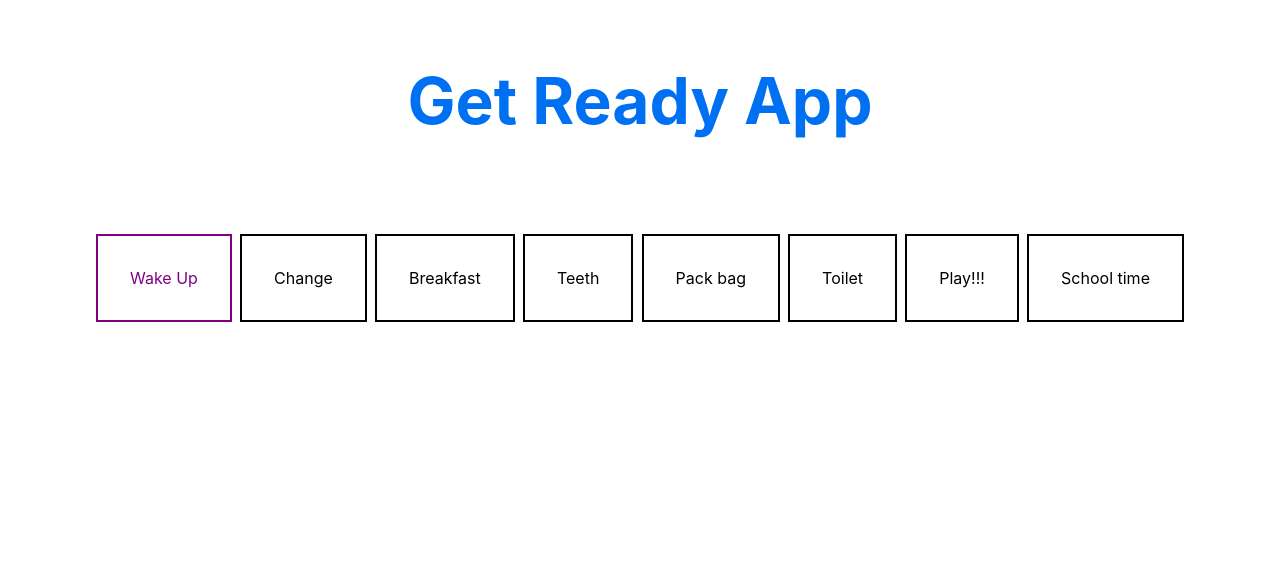
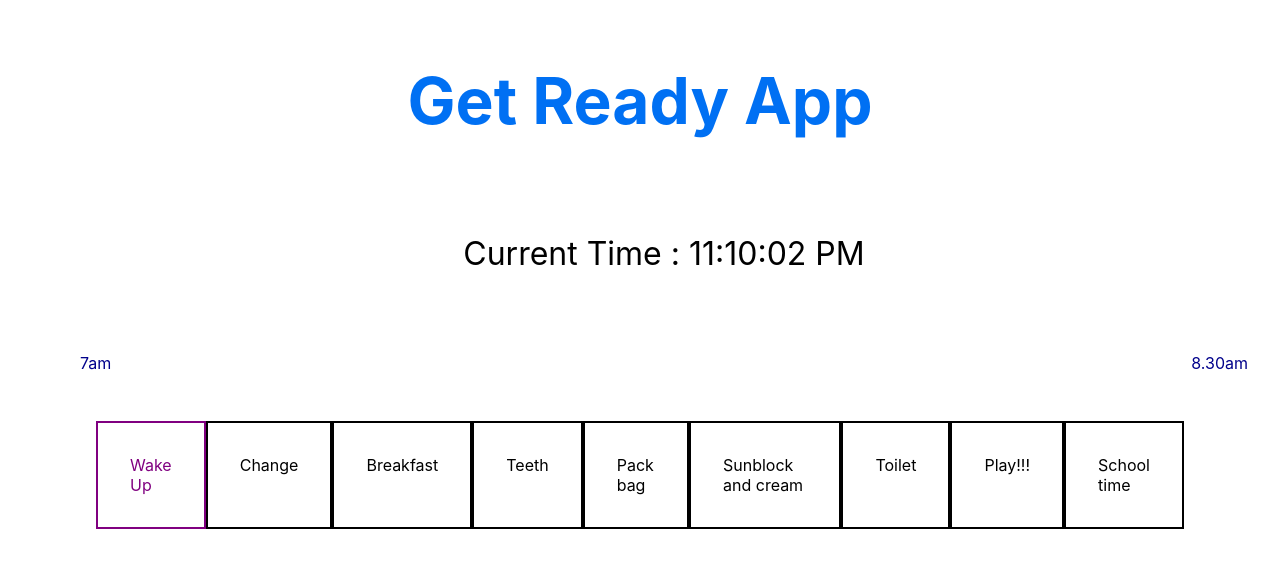
Before and after one commit to aliceals/ready-app, a Next.js app: page / in a window 1280 px wide. Shown: the top 568 px of the page. Built offline with nearby package versions, Linux system fonts and the light colour scheme.

Commit message:
date setup

```diff
--- a/pages/index.tsx
+++ b/pages/index.tsx
@@ -1,6 +1,8 @@
 import Head from "next/head";
 import styles from "../styles/Home.module.css";
 import Tasks from "./tasks";
+import Times from "./times";
+import Tracker from "./tracker";
 
 export default function Home() {
   return (
@@ -16,6 +18,8 @@ export default function Home() {
           <a> Get Ready App</a>
         </h1>
       </main>
+      <Times />
+      <Tracker/>
       <Tasks />
     </div>
   );
--- /dev/null
+++ b/pages/times.tsx
@@ -0,0 +1,26 @@
+import styles from "../styles/Times.module.css";
+import { useState, useEffect } from "react";
+
+export default function Times() {
+  const [date, setDate] = useState(new Date());
+  const [time, setTime] = useState("");
+
+  useEffect(() => {
+    var timer = setInterval(() => setDate(new Date()), 1000);
+    setTime(date.toLocaleTimeString());
+    return function cleanup() {
+      clearInterval(timer);
+    };
+  });
+  return (
+    <div className={styles.container}>
+      <div className={styles.currentTime}>
+        <p> Current Time : {time}</p>
+      </div>
+      <div className={styles.times}>
+        <p>7am</p>
+        <p>8.30am</p>
+      </div>
+    </div>
+  );
+}
--- /dev/null
+++ b/pages/tracker.tsx
@@ -0,0 +1,18 @@
+import styles from "../styles/Times.module.css";
+import { useState, useEffect } from "react";
+
+export default function Tracker() {
+  const [time, setTime] = useState(new Date());
+  const [startTime, setStartTime] = useState("07:30:00");
+  const [endTime, setEndTime] = useState();
+  const [progress, setProgress] = useState();
+
+  useEffect(() => {
+    var timer = setInterval(() => setTime(new Date()), 1000);
+    return function cleanup() {
+      clearInterval(timer);
+    };
+  });
+
+  return <div className={styles.container}></div>;
+}
--- a/public/data.json
+++ b/public/data.json
@@ -31,6 +31,12 @@
             "timeAllocated": 120
         },
         {
+            "title": "Sunblock and cream",
+            "type": "chore",
+            "completed": false,
+            "timeAllocated": 120
+        },
+        {
             "title": "Toilet",
             "type": "chore",
             "completed": false,
--- a/styles/Tasks.module.css
+++ b/styles/Tasks.module.css
@@ -1,6 +1,6 @@
 .container {
     padding: 0 2rem;
-  }
+}
 
   .main {
     /* min-height: 100vh; */
--- /dev/null
+++ b/styles/Times.module.css
@@ -0,0 +1,15 @@
+.container {
+    padding-left: 3em;
+}
+
+.times{
+    color: darkblue;
+    display: flex;
+    justify-content: space-between;
+}
+
+.currentTime {
+    text-align: center;
+    font-size: 2em;
+    margin-bottom: 2em;
+}
```
